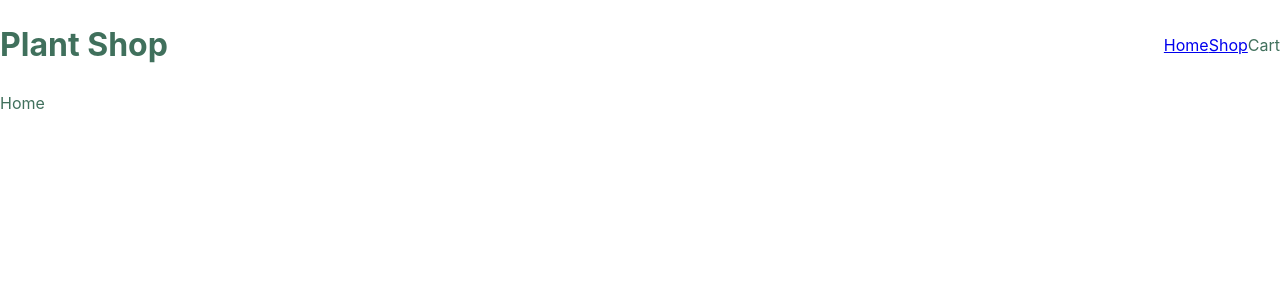
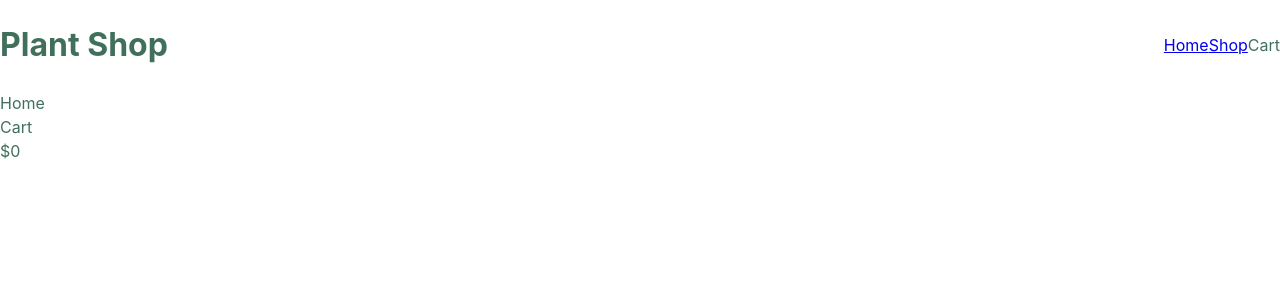
Before and after one commit to crolfs47/odin-react-shopping-cart, a React (Vite) app: page / in a window 1280 px wide. Shown: the top 300 px of the page. Built offline with nearby package versions, Linux system fonts and the light colour scheme.

Commit message:
Add total cost calculation to Cart component

```diff
--- a/src/App.jsx
+++ b/src/App.jsx
@@ -14,7 +14,7 @@ function App() {
         <Outlet context={[cart, setCart]} />
       </div>
       <div>
-        {/* <Cart cart={cart}/> */}
+        <Cart cart={cart}/>
       </div>
     </>
   );
--- a/src/components/Cart.jsx
+++ b/src/components/Cart.jsx
@@ -1,28 +1,29 @@
 import "../styles/Cart.css";
-import productList from "../helpers/productList";
 
 const Cart = ({ cart }) => {
-  const products = productList;
+  const totalCost = cart.reduce((total, item) => {
+    return total + (item.product.price * item.quantity)
+  }, 0)
 
   return (
     <>
       Cart
       <div className="cart-container">
         {cart.map((item) => {
-          const product = products.filter((prod) => prod.id === item.id);
-          const cost = product[0].price * item.quantity;
+          const cost = item.product.price * item.quantity;
 
           return (
-            <div className="cart-item-card" key={item.id}>
-              <img src={product[0].image} alt="" />
+            <div className="cart-item-card" key={item.product.id}>
+              <img src={item.product.image} alt="" />
               <div>
-                <h5>{product[0].name}</h5>
+                <h5>{item.product.name}</h5>
                 <span>${cost}</span>
               </div>
             </div>
           );
         })}
       </div>
+      <div>${totalCost}</div>
     </>
   );
 };
```
